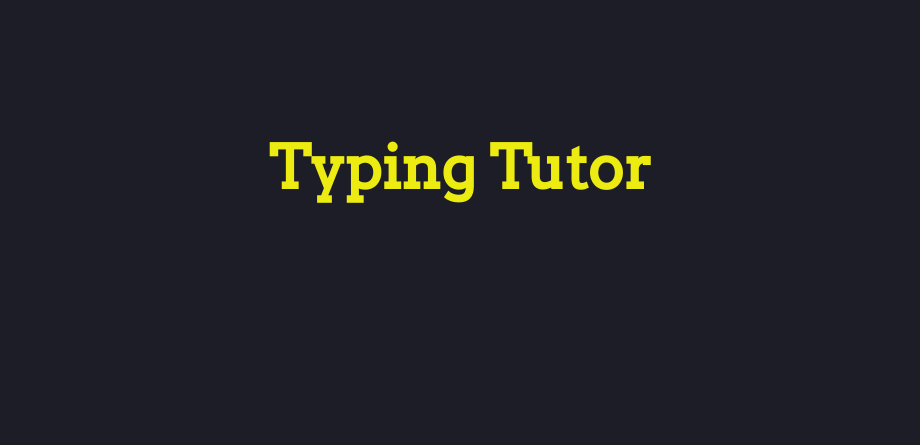
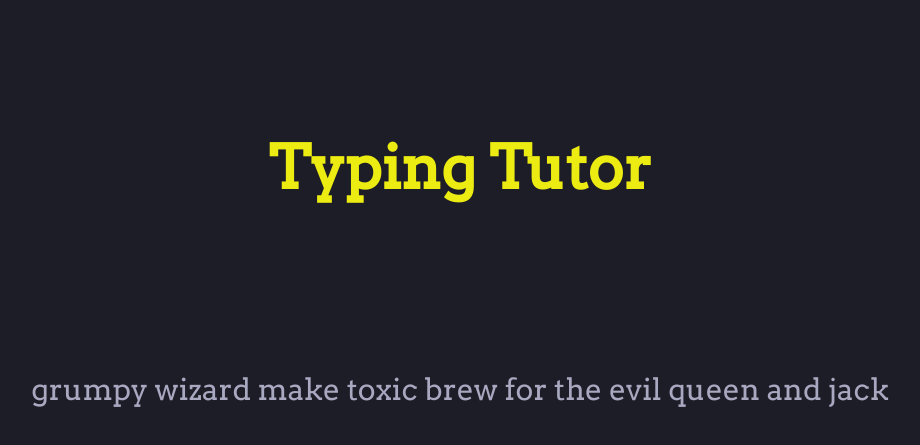
Before and after one commit to ariozone/typing-tutor, a plain HTML site: page index.html in a window 1280 px wide. Shown: the part 37-482 px from the top of the page, without its empty margins (180-1100 px from the left). Drawn offline with Linux system fonts and the light colour scheme.

Commit message:
a function defined to render all characters and appends them to the page. #1

```diff
--- a/index.html
+++ b/index.html
@@ -9,7 +9,6 @@
   <title>Document</title>
 </head>
 <body>
-  <h1>Typing Tutor</h1>
   <script src="main.js"></script>
 </body>
 </html>
--- a/main.js
+++ b/main.js
@@ -1,14 +1,29 @@
 
+var $h1 = document.createElement('h1')
+$h1.textContent = 'Typing Tutor'
+document.body.appendChild($h1)
 var string = 'grumpy wizard make toxic brew for the evil queen and jack'
-myArray = string.split('')
-var myChars = {}
-for (var i = 0; i < myArray.length; i++) {
-  myChars[i] = myArray[i]
+var charsArray = string.split('')
+var objArray = []
+for (var i = 0; i < charsArray.length; i++) {
+  var obj = {}
+  obj.letter = charsArray[i]
+  objArray.push(obj)
 }
-console.log(myChars)
+//console.log(objArray)
 
-function eachChar (i) {
-  var char = document.createElement('p')
-  char.textContent = myChar[i]
-  return char
+function eachChar (char) {
+  var $span = document.createElement('span')
+  $span.textContent = char
+  return $span
 }
+
+function renderString (allChars) {
+  var $p = document.createElement('p')
+  for (var i = 0; i < allChars.length; i++) {
+    $p.appendChild(eachChar(charsArray[i]))
+  }
+  return $p
+}
+var myStr = renderString(objArray)
+document.body.appendChild(myStr)
--- a/styles.css
+++ b/styles.css
@@ -8,3 +8,9 @@ h1 {
   font-size: 60px;
   padding: 10%;
 }
+p {
+  text-align: center;
+  color: rgb(168, 168, 192);
+  font-size: 30px;
+
+}
```
